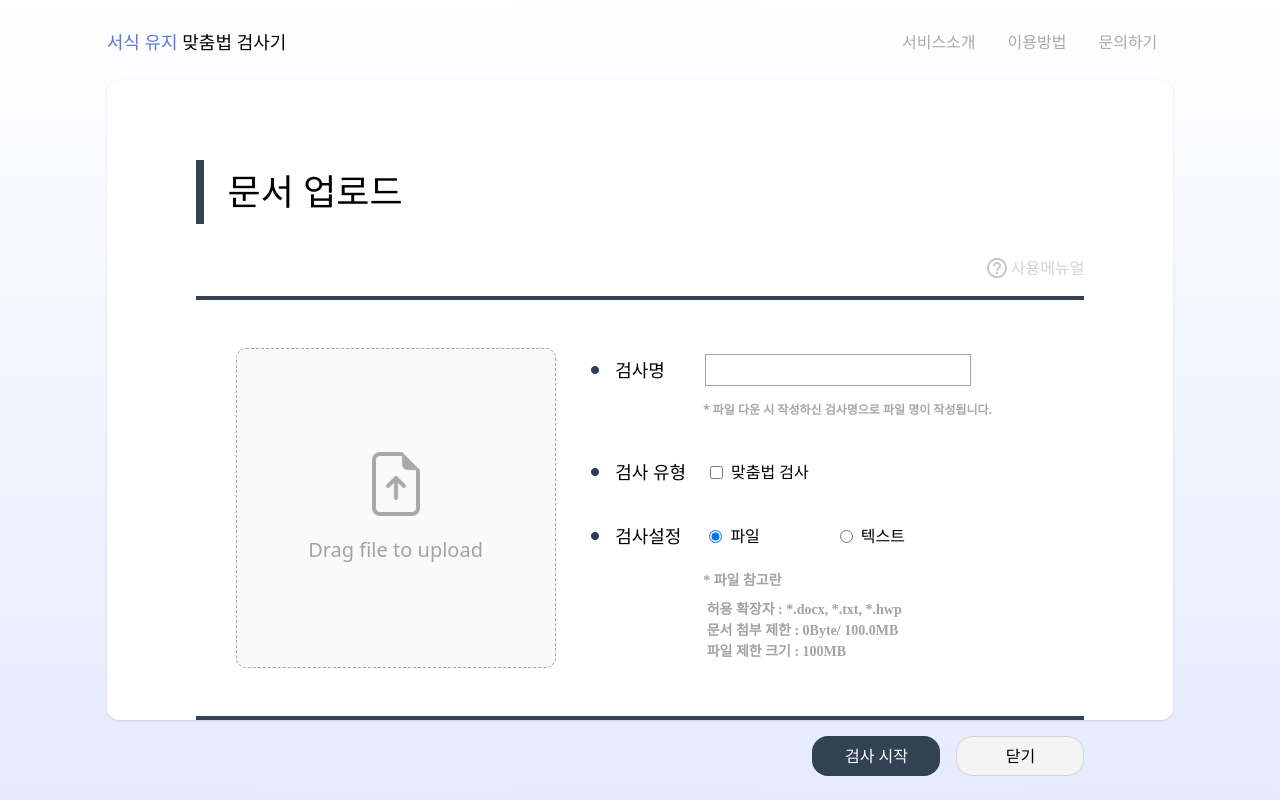
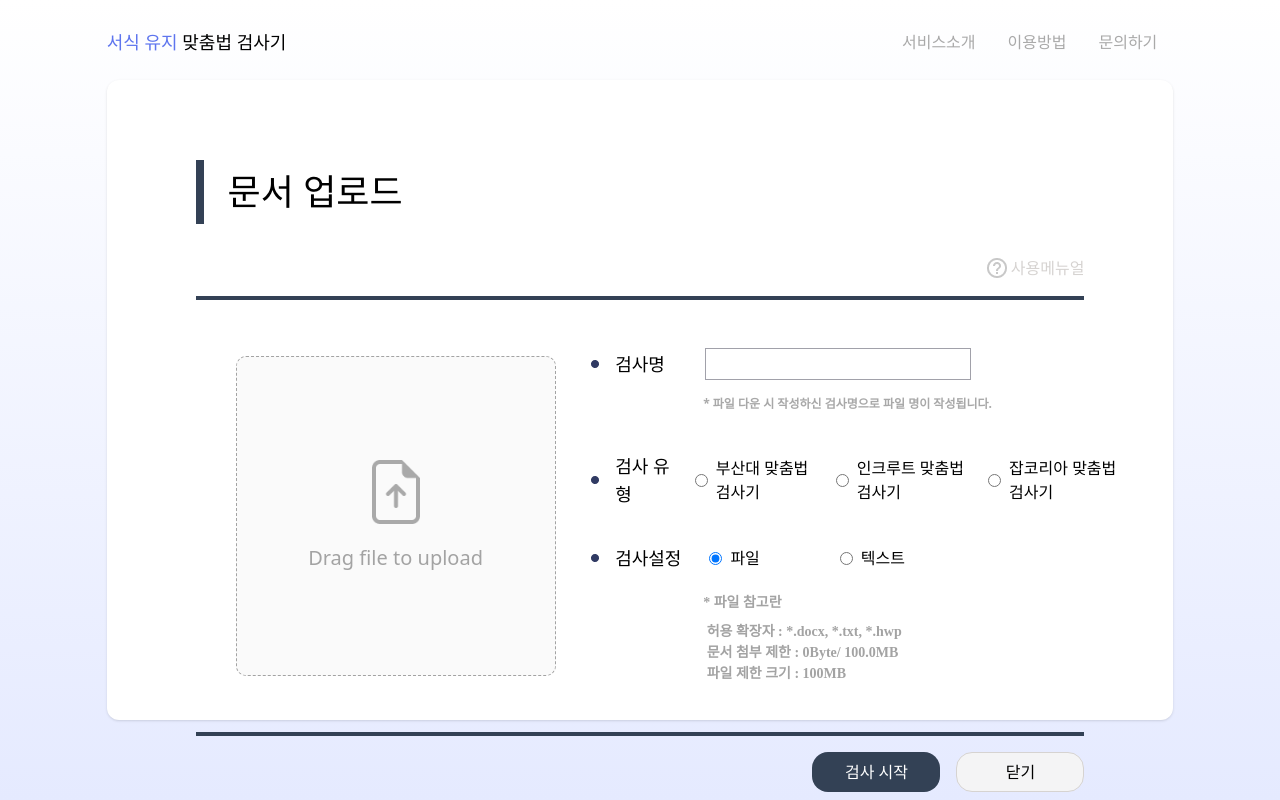
Before and after one commit to ckdwns1221/spell_checker_front, a React (Create React App) app: page /upload in a window 1280 px wide. Built offline with nearby package versions, Linux system fonts and the light colour scheme.

Commit message:
검사유형 변경

```diff
--- a/src/pages/Upload.jsx
+++ b/src/pages/Upload.jsx
@@ -2,7 +2,7 @@ import React, { useState } from 'react';
 import Nav from './../components/Nav';
 
 function Upload() {
-  const [isSpellCheck, setIsSpellCheck] = useState(false);
+
   const [inputType, setInputType] = useState('file'); // 입력 유형 상태 관리 ('file' 또는 'text')
   const [text, setText] = useState('');
 
@@ -33,7 +33,7 @@ function Upload() {
           {/* 중앙 박스 */}
           <div className="flex w-10/12 mt-12 mb-12 ml-20">
             <div className="flex justify-between w-full items-center">
-              {/* 파일 업로드 박스 또는 텍스트 입력 박스 조건부 렌더링 */}
+              {/* 파일 업로드 박스 , 텍스트 입력 박스 조건부 렌더링 */}
               {inputType === 'file' ? (
                 <div className="w-80 h-80 bg-neutral-50 rounded-[10px] border border-dashed border-neutral-400 flex justify-center items-center">
                   <div className="flex flex-col items-center">
@@ -48,14 +48,14 @@ function Upload() {
                       <div className="flex flex-col justify-center items-center">
                       <textarea
                           id="textArea"
-                          className="w-full h-64 p-4 bg-white border-none rounded-md" // h-full을 h-64로 조정하여 `textarea`의 높이를 명시적으로 설정
+                          className="w-full h-64 p-4 bg-white border-none rounded-md resize-none"
                           placeholder="텍스트를 입력해주세요."
                           value={text}
                           onChange={textChange}
                         ></textarea>
                       </div>
                   </div>
-                  <div className="text-right w-80 pr-2 pt-2">{`${text.length}/1000자`}</div> {/* 바깥으로 이동 */}
+                  <div className="text-right w-80">{`${text.length}/1000자`}</div>
                 </div>
               )}
               {/* 검사 정보 목록 */}
@@ -73,36 +73,24 @@ function Upload() {
                 </div>
                 {/* 검사 유형 */}
                 <div className="flex items-center pb-4">
-                  <img src='./assets/images/list_disc.png' alt='리스트 원' className='mr-4'/>
-                  <span className="text-lg font-medium">검사 유형</span>
-                  <div className="ml-4 flex items-center">
-                    <input
-                      type="checkbox"
-                      id="spellCheck"
-                      checked={isSpellCheck}
-                      onChange={(e) => setIsSpellCheck(e.target.checked)}
-                      className="ml-2"
-                    />
-                    <label htmlFor="spellCheck" className="ml-2">맞춤법 검사</label>
+                <img src='./assets/images/list_disc.png' alt='리스트 원' className='mr-4'/>
+                <span className="text-lg font-medium">검사 유형</span>
+                {/* 라디오 버튼들을 검사 유형과 같은 높이로 배치 */}
+                <div className="flex ml-6 items-center">
+                  <div className="flex items-center mr-4">
+                    <input type="radio" id="busan" name="spellCheckService" value="busan" />
+                    <label htmlFor="busan" className="ml-2">부산대 맞춤법 검사기</label>
+                  </div>
+                  <div className="flex items-center mr-4">
+                    <input type="radio" id="incruit" name="spellCheckService" value="incruit" />
+                    <label htmlFor="incruit" className="ml-2">인크루트 맞춤법 검사기</label>
+                  </div>
+                  <div className="flex items-center">
+                    <input type="radio" id="jobkorea" name="spellCheckService" value="jobkorea" />
+                    <label htmlFor="jobkorea" className="ml-2">잡코리아 맞춤법 검사기</label>
                   </div>
                 </div>
-                {/* 조건부 라디오 버튼 */}
-                {isSpellCheck && (
-                  <div className="flex ml-28">
-                    <div className="flex items-center mr-4">
-                      <input type="radio" id="naver" name="spellCheckService" value="naver" />
-                      <label htmlFor="naver" className="ml-2">네이버 맞춤법 검사기</label>
-                    </div>
-                    <div className="flex items-center mr-4">
-                      <input type="radio" id="daum" name="spellCheckService" value="daum" />
-                      <label htmlFor="daum" className="ml-2">다음 맞춤법 검사기</label>
-                    </div>
-                    <div className="flex items-center mr-4">
-                      <input type="radio" id="pusan" name="spellCheckService" value="pusan" />
-                      <label htmlFor="pusan" className="ml-2">부산대 맞춤법 검사기</label>
-                    </div>
-                  </div>
-                )}
+              </div>
                 {/* 검사설정 */}
                 <div className="flex items-center w-full mt-5">
                   <div className="flex items-center">
```
